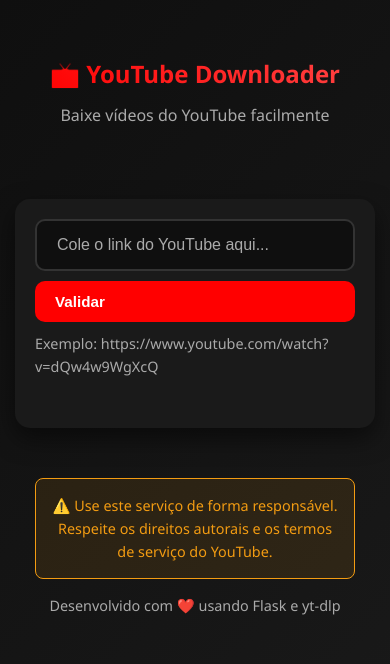
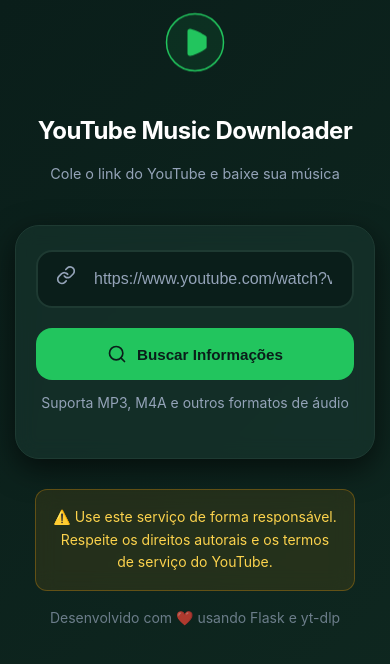
Before and after one commit to Josenilsonfariasx/stream-downloader, a plain HTML site: page frontend/index.html in a window 390 px wide. Drawn offline with Linux system fonts and the light colour scheme.

Commit message:
feat: Atualiza estilo e layout do frontend com novas cores e melhorias de responsividade

```diff
--- a/frontend/css/style.css
+++ b/frontend/css/style.css
@@ -1,19 +1,20 @@
 /* Reset e variáveis */
 :root {
-  --primary-color: #ff0000;
-  --primary-hover: #cc0000;
-  --success-color: #00a650;
-  --success-hover: #008040;
-  --error-color: #e74c3c;
-  --warning-color: #f39c12;
-  --info-color: #3498db;
-  --bg-color: #0f0f0f;
-  --card-bg: #1a1a1a;
+  --primary-color: #22c55e;
+  --primary-hover: #16a34a;
+  --success-color: #22c55e;
+  --success-hover: #16a34a;
+  --error-color: #ef4444;
+  --warning-color: #f59e0b;
+  --info-color: #3b82f6;
+  --bg-dark: #0a1e1a;
+  --bg-medium: #0f2820;
+  --card-bg: #1a3a32;
   --text-primary: #ffffff;
-  --text-secondary: #aaaaaa;
-  --border-color: #333333;
+  --text-secondary: #94a3b8;
+  --border-color: #1e3a32;
   --shadow: 0 4px 6px rgba(0, 0, 0, 0.3);
-  --shadow-lg: 0 10px 25px rgba(0, 0, 0, 0.5);
+  --shadow-lg: 0 10px 30px rgba(0, 0, 0, 0.6);
 }
 
 * {
@@ -23,68 +24,92 @@
 }
 
 body {
-  font-family: "Segoe UI", Tahoma, Geneva, Verdana, sans-serif;
-  background: linear-gradient(135deg, #0f0f0f 0%, #1a1a1a 100%);
+  font-family: -apple-system, BlinkMacSystemFont, "Segoe UI", Roboto, "Helvetica Neue", Arial, sans-serif;
+  background: linear-gradient(135deg, var(--bg-dark) 0%, var(--bg-medium) 100%);
   color: var(--text-primary);
   line-height: 1.6;
   min-height: 100vh;
+  display: flex;
+  align-items: center;
+  justify-content: center;
 }
 
 /* Container */
 .container {
-  max-width: 900px;
+  max-width: 700px;
+  width: 100%;
   margin: 0 auto;
-  padding: 20px;
+  padding: 40px 20px;
 }
 
 /* Header */
 header {
   text-align: center;
-  padding: 40px 20px;
-  margin-bottom: 30px;
+  margin-bottom: 40px;
+}
+
+.logo {
+  margin-bottom: 24px;
+  display: inline-block;
+  animation: float 3s ease-in-out infinite;
+}
+
+@keyframes float {
+  0%, 100% { transform: translateY(0px); }
+  50% { transform: translateY(-10px); }
 }
 
 header h1 {
-  font-size: 2.5rem;
-  margin-bottom: 10px;
-  background: linear-gradient(45deg, var(--primary-color), #ff4444);
-  -webkit-background-clip: text;
-  -webkit-text-fill-color: transparent;
-  background-clip: text;
+  font-size: 2.25rem;
+  font-weight: 700;
+  margin-bottom: 12px;
+  color: var(--text-primary);
+  letter-spacing: -0.5px;
 }
 
 .subtitle {
   color: var(--text-secondary);
-  font-size: 1.1rem;
+  font-size: 1rem;
+  font-weight: 400;
 }
 
 /* Main */
 main {
-  background: var(--card-bg);
-  border-radius: 15px;
-  padding: 30px;
+  background: rgba(26, 58, 50, 0.5);
+  backdrop-filter: blur(10px);
+  border-radius: 24px;
+  padding: 40px;
   box-shadow: var(--shadow-lg);
-  margin-bottom: 30px;
+  border: 1px solid var(--border-color);
 }
 
 /* Input Section */
 .input-section {
-  margin-bottom: 30px;
+  margin-bottom: 20px;
 }
 
-.input-group {
-  display: flex;
-  gap: 10px;
-  margin-bottom: 10px;
+.input-wrapper {
+  position: relative;
+  margin-bottom: 20px;
+}
+
+.input-icon {
+  position: absolute;
+  left: 20px;
+  top: 50%;
+  transform: translateY(-50%);
+  color: var(--text-secondary);
+  pointer-events: none;
+  z-index: 1;
 }
 
 #urlInput {
-  flex: 1;
-  padding: 15px 20px;
+  width: 100%;
+  padding: 18px 20px 18px 56px;
   font-size: 1rem;
   border: 2px solid var(--border-color);
-  border-radius: 10px;
-  background: var(--bg-color);
+  border-radius: 16px;
+  background: var(--bg-dark);
   color: var(--text-primary);
   outline: none;
   transition: all 0.3s ease;
@@ -92,7 +117,7 @@
 
 #urlInput:focus {
   border-color: var(--primary-color);
-  box-shadow: 0 0 0 3px rgba(255, 0, 0, 0.1);
+  box-shadow: 0 0 0 4px rgba(34, 197, 94, 0.1);
 }
 
 #urlInput::placeholder {
@@ -101,28 +126,31 @@
 
 .hint {
   color: var(--text-secondary);
-  font-size: 0.9rem;
-  margin-top: 5px;
+  font-size: 0.875rem;
+  text-align: center;
+  margin-top: 12px;
 }
 
 /* Buttons */
 .btn {
-  padding: 15px 30px;
+  width: 100%;
+  padding: 18px 30px;
   font-size: 1rem;
   font-weight: 600;
   border: none;
-  border-radius: 10px;
+  border-radius: 16px;
   cursor: pointer;
   transition: all 0.3s ease;
   display: inline-flex;
   align-items: center;
-  gap: 8px;
+  justify-content: center;
+  gap: 10px;
   white-space: nowrap;
 }
 
 .btn:hover {
   transform: translateY(-2px);
-  box-shadow: var(--shadow);
+  box-shadow: 0 8px 20px rgba(34, 197, 94, 0.3);
 }
 
 .btn:active {
@@ -130,14 +158,15 @@
 }
 
 .btn:disabled {
-  opacity: 0.6;
+  opacity: 0.5;
   cursor: not-allowed;
   transform: none;
 }
 
 .btn-primary {
   background: var(--primary-color);
-  color: white;
+  color: #0a1e1a;
+  font-weight: 700;
 }
 
 .btn-primary:hover {
@@ -146,8 +175,9 @@
 
 .btn-success {
   background: var(--success-color);
-  color: white;
+  color: #0a1e1a;
   width: 100%;
+  font-weight: 700;
   justify-content: center;
   margin-top: 20px;
 }
@@ -162,13 +192,14 @@
 
 /* Messages */
 .message {
-  padding: 15px 20px;
-  border-radius: 10px;
+  padding: 16px 20px;
+  border-radius: 12px;
   margin-bottom: 20px;
   display: flex;
   align-items: center;
   gap: 12px;
   animation: slideIn 0.3s ease;
+  backdrop-filter: blur(10px);
 }
 
 @keyframes slideIn {
@@ -187,34 +218,35 @@
 }
 
 .message-error {
-  background: rgba(231, 76, 60, 0.1);
-  border: 2px solid var(--error-color);
-  color: var(--error-color);
+  background: rgba(239, 68, 68, 0.15);
+  border: 1px solid rgba(239, 68, 68, 0.3);
+  color: #fca5a5;
 }
 
 .message-success {
-  background: rgba(0, 166, 80, 0.1);
-  border: 2px solid var(--success-color);
-  color: var(--success-color);
+  background: rgba(34, 197, 94, 0.15);
+  border: 1px solid rgba(34, 197, 94, 0.3);
+  color: #86efac;
 }
 
 .message-info {
-  background: rgba(52, 152, 219, 0.1);
-  border: 2px solid var(--info-color);
-  color: var(--info-color);
+  background: rgba(59, 130, 246, 0.15);
+  border: 1px solid rgba(59, 130, 246, 0.3);
+  color: #93c5fd;
 }
 
 /* Loader */
 .loader {
   text-align: center;
   padding: 40px;
+  color: var(--text-secondary);
 }
 
 .spinner {
   width: 50px;
   height: 50px;
   margin: 0 auto 20px;
-  border: 4px solid var(--border-color);
+  border: 3px solid rgba(34, 197, 94, 0.1);
   border-top-color: var(--primary-color);
   border-radius: 50%;
   animation: spin 1s linear infinite;
@@ -315,19 +347,21 @@
   padding: 10px 15px;
   background: var(--bg-color);
   border: 2px solid var(--border-color);
-  border-radius: 8px;
+  border-radius: 12px;
   cursor: pointer;
   transition: all 0.3s ease;
-  font-size: 1rem;
+  font-size: 0.95rem;
 }
 
 .radio-label:hover {
   border-color: var(--primary-color);
-  background: rgba(255, 0, 0, 0.05);
+  background: rgba(34, 197, 94, 0.05);
+  transform: translateY(-1px);
 }
 
 .radio-label input[type="radio"] {
   cursor: pointer;
+  accent-color: var(--primary-color);
 }
 
 .radio-label input[type="radio"]:checked + span {
@@ -341,18 +375,19 @@
 
 .quality-section label {
   display: block;
-  margin-bottom: 8px;
+  margin-bottom: 10px;
   color: var(--text-secondary);
   font-weight: 500;
+  font-size: 0.9rem;
 }
 
 .quality-select {
   width: 100%;
-  padding: 12px 15px;
+  padding: 14px 16px;
   font-size: 1rem;
   border: 2px solid var(--border-color);
-  border-radius: 8px;
-  background: var(--bg-color);
+  border-radius: 12px;
+  background: var(--bg-dark);
   color: var(--text-primary);
   cursor: pointer;
   outline: none;
@@ -362,45 +397,54 @@
 .quality-select:hover,
 .quality-select:focus {
   border-color: var(--primary-color);
+  box-shadow: 0 0 0 4px rgba(34, 197, 94, 0.1);
 }
 
 /* Footer */
 footer {
   text-align: center;
-  padding: 20px;
+  padding: 30px 20px;
   color: var(--text-secondary);
+  font-size: 0.875rem;
 }
 
 .disclaimer {
-  background: rgba(243, 156, 18, 0.1);
-  border: 1px solid var(--warning-color);
-  color: var(--warning-color);
-  padding: 15px;
-  border-radius: 8px;
-  margin-bottom: 15px;
-  font-size: 0.9rem;
+  background: rgba(245, 158, 11, 0.1);
+  border: 1px solid rgba(245, 158, 11, 0.3);
+  color: #fcd34d;
+  padding: 16px;
+  border-radius: 12px;
+  margin-bottom: 16px;
+  font-size: 0.875rem;
+  backdrop-filter: blur(10px);
 }
 
 .credits {
-  font-size: 0.9rem;
+  font-size: 0.875rem;
+  opacity: 0.7;
 }
 
 /* Responsivo */
 @media (max-width: 768px) {
+  body {
+    align-items: flex-start;
+  }
+
   header h1 {
-    font-size: 2rem;
+    font-size: 1.75rem;
+  }
+
+  .logo svg {
+    width: 60px;
+    height: 60px;
   }
 
   .container {
-    padding: 15px;
+    padding: 20px 15px;
   }
 
   main {
-    padding: 20px;
-  }
-
-  .input-group {
-    flex-direction: column;
+    padding: 24px 20px;
   }
 
   .video-card {
@@ -410,6 +454,10 @@
   .thumbnail {
     max-height: 200px;
   }
+
+  .radio-group {
+    flex-direction: column;
+  }
 }
 
 @media (max-width: 480px) {
@@ -418,11 +466,14 @@
   }
 
   .subtitle {
-    font-size: 1rem;
+    font-size: 0.9rem;
   }
 
   .btn {
-    padding: 12px 20px;
+    padding: 16px 24px;
     font-size: 0.95rem;
   }
 }
+    font-size: 0.95rem;
+  }
+}
--- a/frontend/index.html
+++ b/frontend/index.html
@@ -1,31 +1,64 @@
-<!DOCTYPE html>
+<!doctype html>
 <html lang="pt-BR">
   <head>
     <meta charset="UTF-8" />
     <meta name="viewport" content="width=device-width, initial-scale=1.0" />
-    <title>YouTube Downloader</title>
+    <title>YouTube Music Downloader</title>
     <link rel="stylesheet" href="css/style.css" />
   </head>
   <body>
     <div class="container">
       <header>
-        <h1>📺 YouTube Downloader</h1>
-        <p class="subtitle">Baixe vídeos do YouTube facilmente</p>
+        <div class="logo">
+          <svg width="80" height="80" viewBox="0 0 80 80" fill="none" xmlns="http://www.w3.org/2000/svg">
+            <circle cx="40" cy="40" r="38" fill="rgba(34, 197, 94, 0.1)" stroke="#22c55e" stroke-width="2" />
+            <path
+              d="M30 25C30 23.3431 31.3431 22 33 22C33.7403 22 34.3866 22.0741 35.2026 22.2449C37.6611 22.7708 40.8933 23.9082 45 26C49.1067 28.0918 51.8389 29.7708 53.7026 31.1318C54.3866 31.6259 54.9259 32.0741 55.5 32.5926V47.4074C54.9259 47.9259 54.3866 48.3741 53.7026 48.8682C51.8389 50.2292 49.1067 51.9082 45 54C40.8933 56.0918 37.6611 57.2292 35.2026 57.7551C34.3866 57.9259 33.7403 58 33 58C31.3431 58 30 56.6569 30 55V25Z"
+              fill="#22c55e"
+            />
+          </svg>
+        </div>
+        <h1>YouTube Music Downloader</h1>
+        <p class="subtitle">Cole o link do YouTube e baixe sua música</p>
       </header>
 
       <main>
         <!-- Área de entrada de URL -->
         <section class="input-section">
-          <div class="input-group">
+          <div class="input-wrapper">
+            <span class="input-icon">
+              <svg width="20" height="20" viewBox="0 0 24 24" fill="none" xmlns="http://www.w3.org/2000/svg">
+                <path
+                  d="M10 13C10.4295 13.5741 10.9774 14.0491 11.6066 14.3929C12.2357 14.7367 12.9315 14.9411 13.6467 14.9923C14.3618 15.0435 15.0796 14.9403 15.7513 14.6897C16.4231 14.4392 17.0331 14.047 17.54 13.54L20.54 10.54C21.4508 9.59695 21.9548 8.33394 21.9434 7.02296C21.932 5.71198 21.4061 4.45791 20.4791 3.53087C19.5521 2.60383 18.298 2.07799 16.987 2.0666C15.676 2.0552 14.413 2.55918 13.47 3.46997L11.75 5.17997"
+                  stroke="currentColor"
+                  stroke-width="2"
+                  stroke-linecap="round"
+                  stroke-linejoin="round"
+                />
+                <path
+                  d="M14 11C13.5705 10.4259 13.0226 9.9508 12.3934 9.60703C11.7642 9.26325 11.0685 9.05885 10.3533 9.00765C9.63816 8.95645 8.92037 9.05964 8.24861 9.31018C7.57685 9.56073 6.96684 9.9529 6.45996 10.46L3.45996 13.46C2.54917 14.403 2.04519 15.666 2.05659 16.977C2.06798 18.288 2.59382 19.542 3.52086 20.4691C4.44791 21.3961 5.70197 21.9219 7.01295 21.9333C8.32393 21.9447 9.58694 21.4408 10.53 20.53L12.24 18.82"
+                  stroke="currentColor"
+                  stroke-width="2"
+                  stroke-linecap="round"
+                  stroke-linejoin="round"
+                />
+              </svg>
+            </span>
             <input
               type="text"
               id="urlInput"
-              placeholder="Cole o link do YouTube aqui..."
+              placeholder="https://www.youtube.com/watch?v=..."
               autocomplete="off"
             />
-            <button id="validateBtn" class="btn btn-primary">Validar</button>
           </div>
-          <p class="hint">Exemplo: https://www.youtube.com/watch?v=dQw4w9WgXcQ</p>
+          <button id="validateBtn" class="btn btn-primary">
+            <svg width="20" height="20" viewBox="0 0 24 24" fill="none" xmlns="http://www.w3.org/2000/svg">
+              <circle cx="11" cy="11" r="8" stroke="currentColor" stroke-width="2" />
+              <path d="M21 21L16.65 16.65" stroke="currentColor" stroke-width="2" stroke-linecap="round" />
+            </svg>
+            Buscar Informações
+          </button>
+          <p class="hint">Suporta MP3, M4A e outros formatos de áudio</p>
         </section>
 
         <!-- Mensagens de erro -->
```
